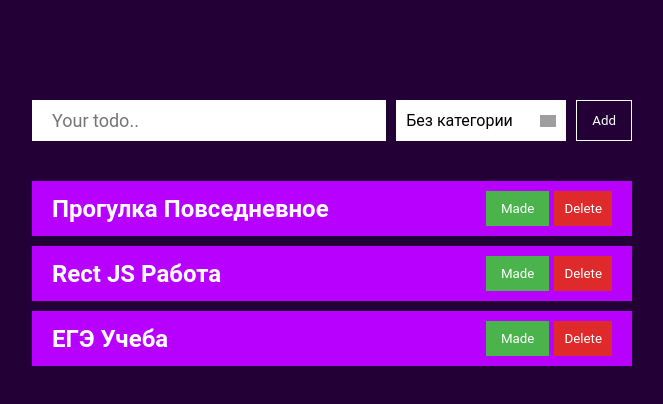
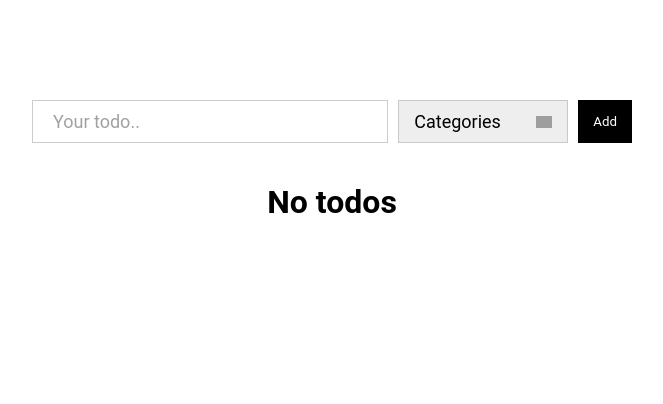
Before and after one commit to 1101001011/react-todolist, a React (Create React App) app: page / in a window 1280 px wide. Shown: the top 404 px of the page, without its empty margins (308-971 px from the left). Built offline with nearby package versions, Linux system fonts and the light colour scheme; grey boxes are pictures that could not be loaded.

Commit message:
changed interface styles

```diff
--- a/src/App.js
+++ b/src/App.js
@@ -4,11 +4,7 @@ import TodoList from "./components/TodoList";
 import './styles/App.css'
 
 function App() {
-    const [todos, setTodos] = useState([
-        { id: 1, title: 'Прогулка', category: 'Повседневное' },
-        { id: 2, title: 'Rect JS', category: 'Работа' },
-        { id: 3, title: 'ЕГЭ', category: 'Учеба' }
-    ])
+    const [todos, setTodos] = useState([])
 
     const addTodo = (newTodo) => {
         setTodos([...todos, newTodo])
--- a/src/components/TodoForm.jsx
+++ b/src/components/TodoForm.jsx
@@ -4,8 +4,8 @@ import MyInput from "./UI/input/MyInput"
 import MySelect from "./UI/select/MySelect"
 
 const TodoForm = ({addTodo}) => {
-    const [todo, setTodo] = useState({ title: '', category: '' })
-    const [defaultValue, setDefaultValue] = useState("Без категории")
+    const [todo, setTodo] = useState({ title: '', category: '', color: '' })
+    const [defaultValue, setDefaultValue] = useState("Categories")
 
     const addTodoHandler = (e) => {
         e.preventDefault()
@@ -13,12 +13,14 @@ const TodoForm = ({addTodo}) => {
             ...todo, id: Date.now()
         }
         addTodo(newTodo)
-        setTodo({title: '', category: ''})
-        setDefaultValue("Без категории")
+        setTodo({title: '', category: '', color: ''})
+        setDefaultValue("Categories")
     }
 
     const createCategory = (category) => {
-        setTodo({...todo, category: category})
+        if (category === 'Study') setTodo({...todo, category: category, color: '#fff9ed'})
+        if (category === 'Daily') setTodo({...todo, category: category, color: '#edf8ff'})
+        if (category === 'Job') setTodo({...todo, category: category, color: '#ffeded'})
     }
 
     return (
@@ -34,7 +36,7 @@ const TodoForm = ({addTodo}) => {
                 defaultValue={defaultValue} setDefaultValue={setDefaultValue}/>
             <MyButton
                 btnType="add"
-                style={{backgroundColor: 'transparent', border: '1px solid #fff'}}
+                style={{backgroundColor: '#000'}}
                 onClick={(e) => addTodoHandler(e)}
             >
                 Add
--- a/src/components/TodoItem.jsx
+++ b/src/components/TodoItem.jsx
@@ -2,8 +2,8 @@ import MyButton from "./UI/button/MyButton"
 
 const TodoItem = ({todo, remove}) => {
     return (
-        <div className="todo" key={todo.id}>
-                <h2>{todo.title} {todo.category}</h2>
+        <div className="todo" key={todo.id} style={{backgroundColor: todo.color}}>
+                <h2>{todo.title}</h2>
                 <div className="todo__buttons">
                     <MyButton btnType="add">Made</MyButton>
                     <MyButton
--- a/src/components/TodoList.jsx
+++ b/src/components/TodoList.jsx
@@ -4,7 +4,7 @@ import TodoItem from "./TodoItem"
 
 const TodoList = ({remove, todos}) => {
     if (!todos.length) {
-        return <h1 style={{textAlign: 'center', color: 'white'}}>No todos</h1>
+        return <h1 style={{textAlign: 'center'}}>No todos</h1>
     }
 
     return (
--- a/src/components/UI/input/MyInput.module.css
+++ b/src/components/UI/input/MyInput.module.css
@@ -1,10 +1,16 @@
 .todo__input {
     width: 100%;
     padding: 10px 20px;
-    border: none;
     font-size: 18px;
+    border: 1px solid #ccc;
 }
 
 .todo__input:focus {
     outline: none;
+    border: 1px solid rgb(144, 144, 144);
 }
+
+.todo__input::placeholder {
+    color: #a1a1a1;
+    opacity: 1;
+}
--- a/src/components/UI/select/MySelect.css
+++ b/src/components/UI/select/MySelect.css
@@ -6,11 +6,13 @@
 .select__title {
     width: 170px;
     height: 100%;
-    padding: 0 10px;
+    padding: 0 15px;
     display: flex;
     align-items: center;
     justify-content: space-between;
-    background-color: #fff;
+    font-size: 18px;
+    background-color: rgb(238, 238, 238);
+    border: 1px solid rgb(201, 201, 201);
     cursor: pointer;
 }
 
@@ -22,6 +24,8 @@
     position: absolute;
     width: 170px;
     background-color: #fff;
+    border: 1px solid rgb(201, 201, 201);
+    border-top: none;
     opacity: 0;
 }
 
@@ -35,5 +39,5 @@
 }
 
 .select__category:hover {
-    background-color: #eee;
+    background-color: rgb(245, 245, 245);
 }
--- a/src/components/UI/select/MySelect.jsx
+++ b/src/components/UI/select/MySelect.jsx
@@ -3,9 +3,9 @@ import './MySelect.css'
 
 const MySelect = ({createCategory, defaultValue, setDefaultValue}) => {
     const categories = [
-        { title: 'Учеба' },
-        { title: 'Повседневное' },
-        { title: 'Работа' }
+        { title: 'Study' },
+        { title: 'Daily' },
+        { title: 'Job' }
     ]
     const [active, setActive] = useState(false)
 
--- a/src/styles/App.css
+++ b/src/styles/App.css
@@ -11,7 +11,7 @@ html {
 }
 
 body {
-    background-color: rgb(35, 0, 53);
+    background-color: #fff;
 }
 
 .App {
@@ -31,8 +31,7 @@ body {
     justify-content: space-between;
     margin-bottom: 10px;
     padding: 10px 20px;
-    background-color: rgb(183, 0, 255);
-    color: #fff;
+    background-color: #fff;
 }
 
 .todo-enter {
```
